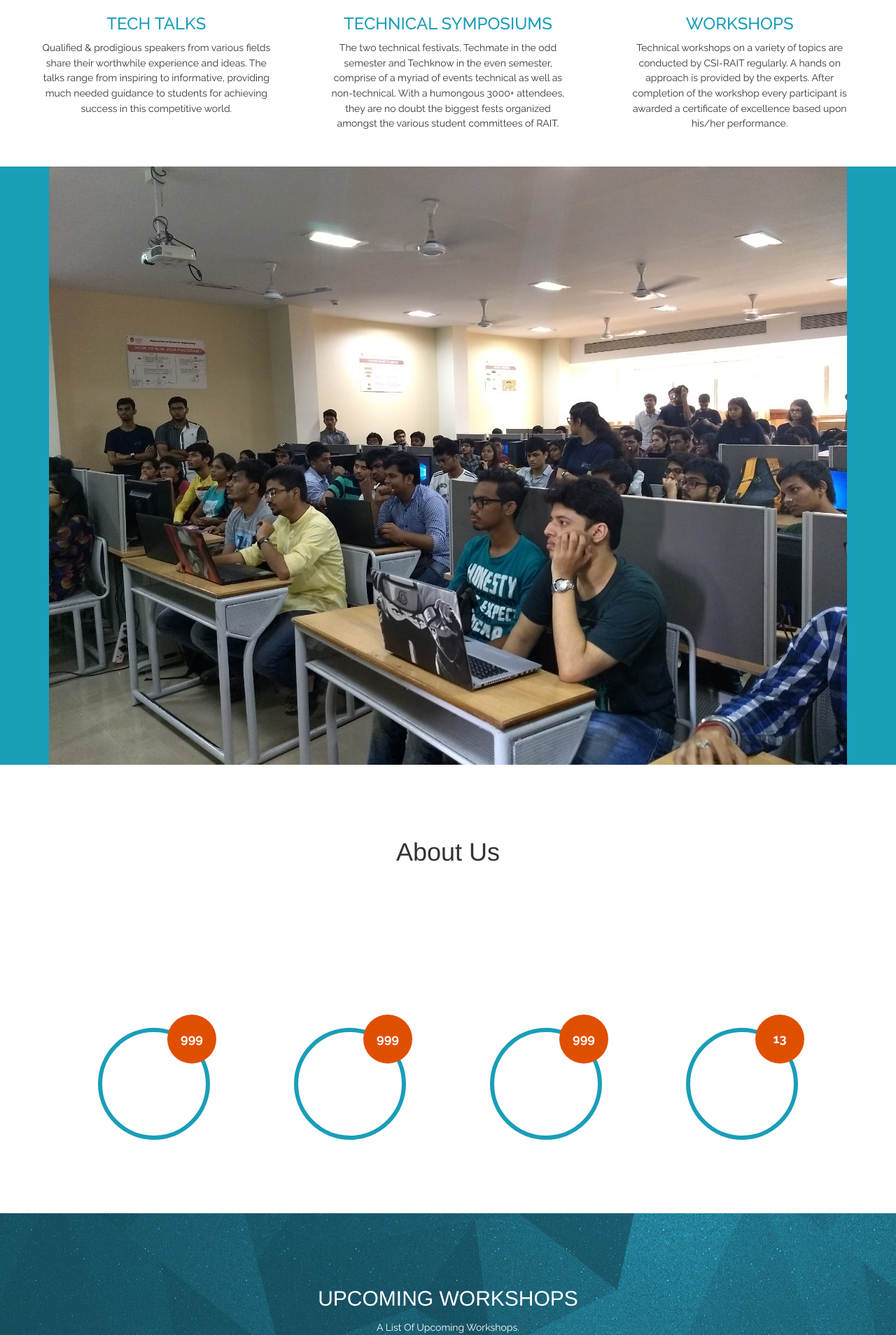
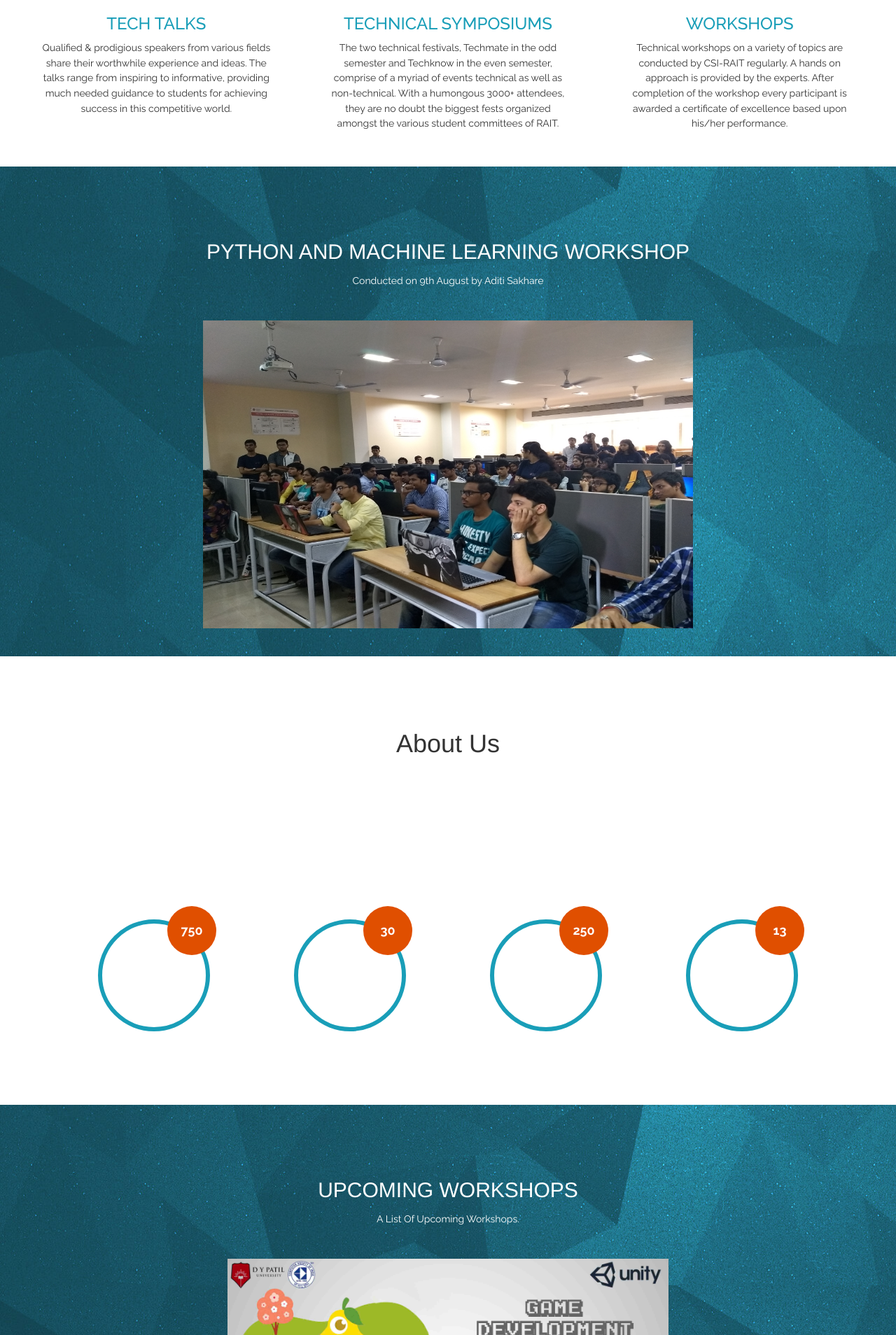
Before and after one commit to neelgeek/CSIRait-Website, a PHP site: page /index.html in a window 1280 px wide. Shown: the part 1216-3124 px from the top of the page at 70% size. Run offline with PHP 8.4, Linux system fonts and the light colour scheme.

Commit message:
Changed workshops

```diff
--- a/css/style.css
+++ b/css/style.css
@@ -283,8 +283,8 @@
     text-align: right;
 }
 
-.con-glyp font-size: 24px;
-
+.con-glyp {
+    font-size: 24px;
 }
 .no-dec {
     text-decoration-color: aqua;
@@ -414,7 +414,8 @@
     }
 
     #header #logo h1 {
-        padding: 2px 0 font-size: 26px;
+        padding: 2px 0;
+        font-size: 26px;
     }
 
     #header #logo img {
@@ -1031,6 +1032,15 @@
 
 .work-img{
     position: relative;
+    height: 440px;
+    width: 700px;
+}
+
+@media only screen and (max-width: 768px){
+    .work-img{
+        width: 300px;
+        height: 190px;
+    }
 }
 
 .work-contain {
--- a/index.html
+++ b/index.html
@@ -129,7 +129,7 @@
         <!-- CAROUSEL -->
         <span id="portfolio"></span>
 
-            <div class="container-fluid text-center work-contain">
+<!--            <div class="container-fluid text-center work-contain">
                 <div class="container">
                     <img src="image/workshop.jpg" class="img-responsive work-img">
                     <div class="work-overlay">
@@ -139,15 +139,29 @@
                         </div>
                     </div>
                 </div>
+            </div> -->
+
+            <div class="block bg-primary block-bg-overlay text-center" data-bg-img="img/parallax-bg.jpg" data-settings='{"stellar-background-ratio": 0.6}' data-toggle="parallax-bg">
+                <h2>
+                    Python and Machine Learning Workshop
+                </h2>
+
+                <p>
+                    Conducted on 9th August by Aditi Sakhare
+                </p>
+                <div class="container">
+                    <img src="image/workshop.jpg" class="work-img">
+                </div>
+                <div sstyle="height: 80px"></div>
             </div>
+
 
         <!--CAROUSEL END-->
 
 
         <!-- About Us -->
 
-        <section style="
-        " class="about" id="about">
+        <section  class="about" id="about">
 
             <div class="container-fluid">
                 <div class="container text-center">
@@ -164,20 +178,20 @@
                     <div class="row stats-row">
                         <div class="stats-col text-center col-md-3 col-sm-6">
                             <div class="circle">
-                                <span class="stats-no" data-toggle="counter-up">999</span>Members
+                                <span class="stats-no" data-toggle="counter-up">750</span>Members
                             </div>
                         </div>
 
                         <div class="stats-col text-center col-md-3 col-sm-6">
                             <div class="circle">
-                                <span class="stats-no" data-toggle="counter-up">999</span> Successful Workshops Conducted
+                                <span class="stats-no" data-toggle="counter-up">30</span> Successful Workshops Conducted
                             </div>
                         </div>
 
                         <div class="stats-col text-center col-md-3 col-sm-6">
                             <div class="circle">
 
-                                <span class="stats-no" data-toggle="counter-up">999</span> Yearly Participants
+                                <span class="stats-no" data-toggle="counter-up">250</span> Volunteers
 
                             </div>
                         </div>
@@ -598,10 +612,10 @@
                         <p>“The members of CSI RAIT have shown excellent performance in this academic year in all activities conducted by them. They always try to devise innovative programs for the benefit of the college students. ”</p>
                     </div>
                     <div class="col-lg-5 col-xs-12 test-box">
-                        <h3>DR. LEENA R. RAGHA</h3>
-                        <h4>HOD OF COMPUTER DEPARTMENT, RAIT</h4>
+                        <h3>MRS. SMITA BHOIR</h3>
+                        <h4>LECTURER, RAIT</h4>
                         <br>
-                        <p>“The members of CSI RAIT have shown excellent performance in this academic year in all activities conducted by them. They always try to devise innovative programs for the benefit of the college students. ”</p>
+                        <p>“By far the best team I’ve ever seen working. Thank you for helping us conduct the Web Training session for all the Third Year Computer students. ”</p>
                     </div>
                 </div>
                 <br>
```
